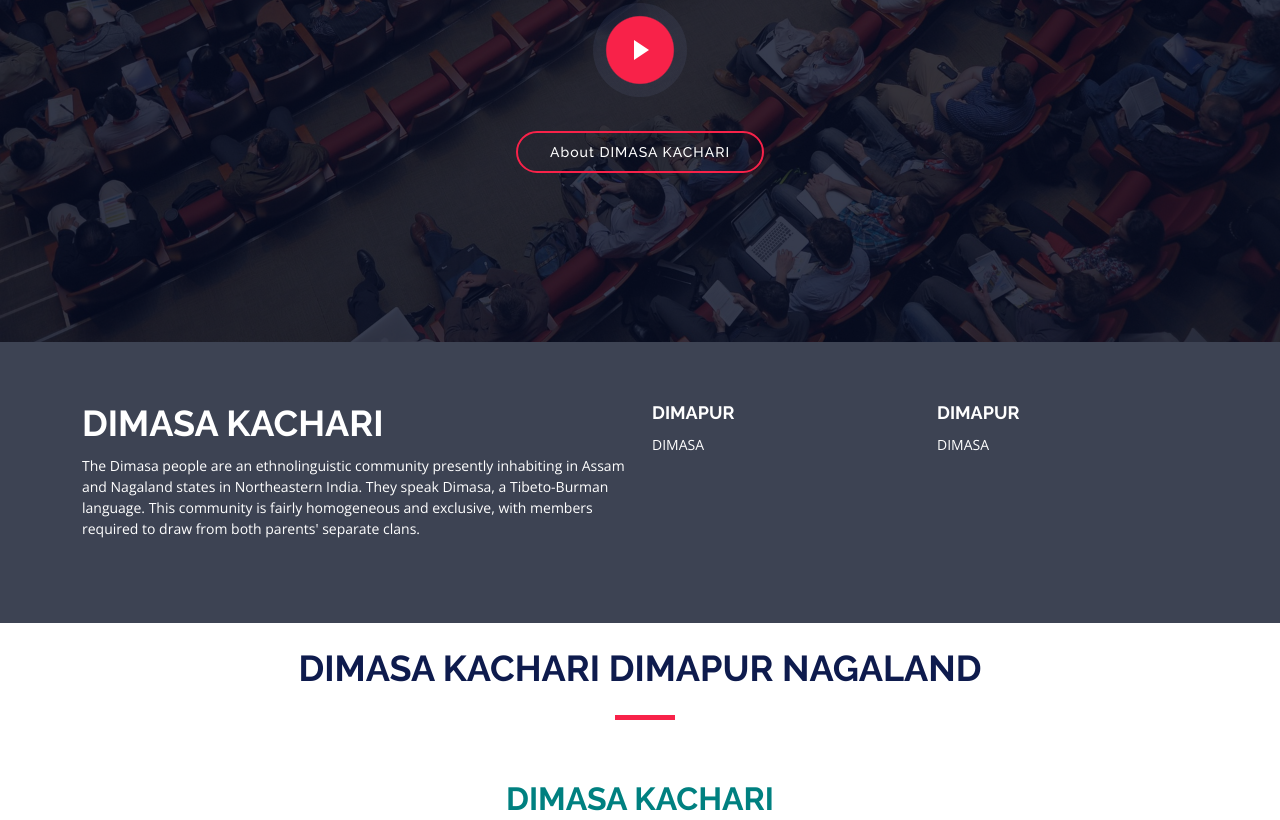
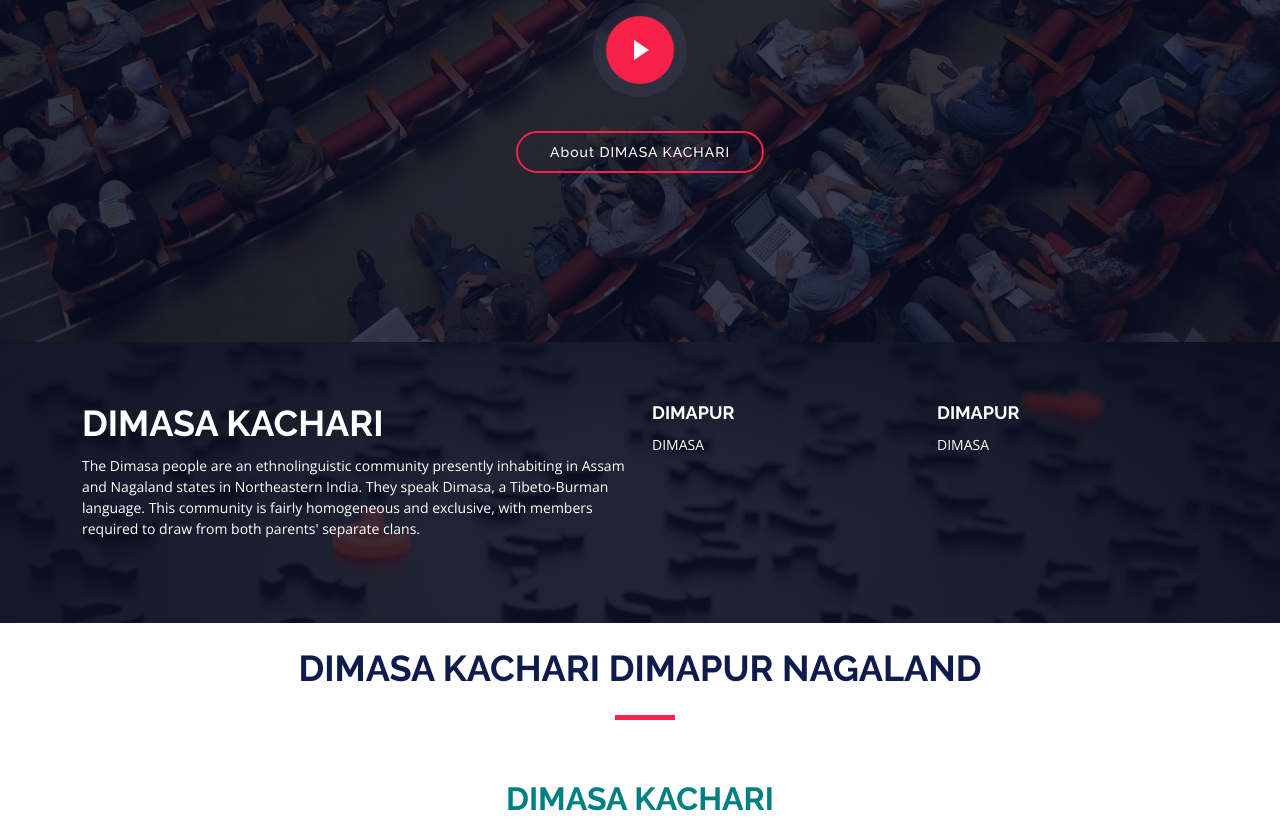
Before and after one commit to dimasa-kachari/dimasa-kachari.github.io, a plain HTML site: page index.html in a window 1280 px wide. Shown: the part 458-1278 px from the top of the page. Drawn offline with nearby package versions, Linux system fonts and the light colour scheme.

Commit message:
Add files via upload

```diff
--- a/assets/css/style.css
+++ b/assets/css/style.css
@@ -652,7 +652,7 @@ h6 {
 # About Section
 --------------------------------------------------------------*/
 #about {
-  background: url("../img/about.png");
+  background: url("../img/about-bg.jpg");
   background-size: cover;
   overflow: hidden;
   position: relative;
```
